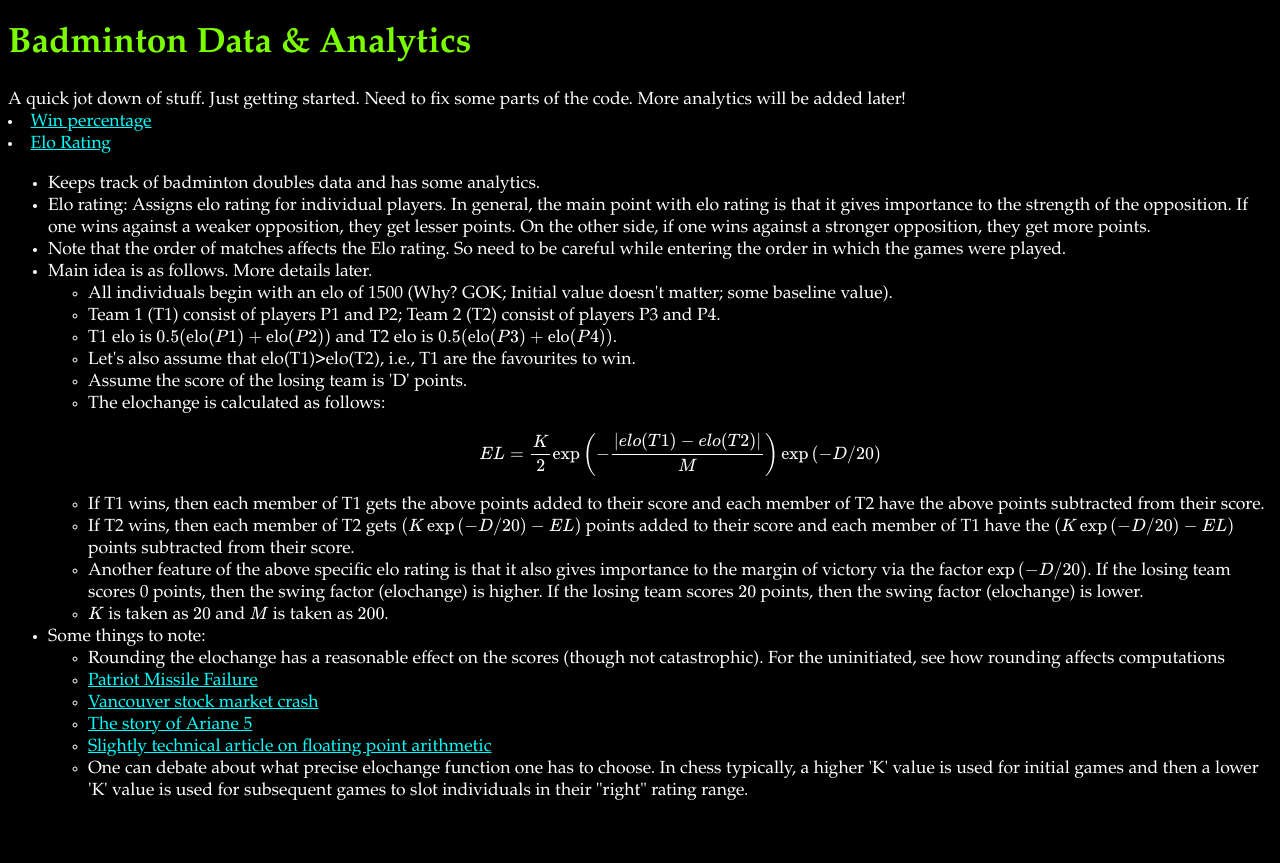
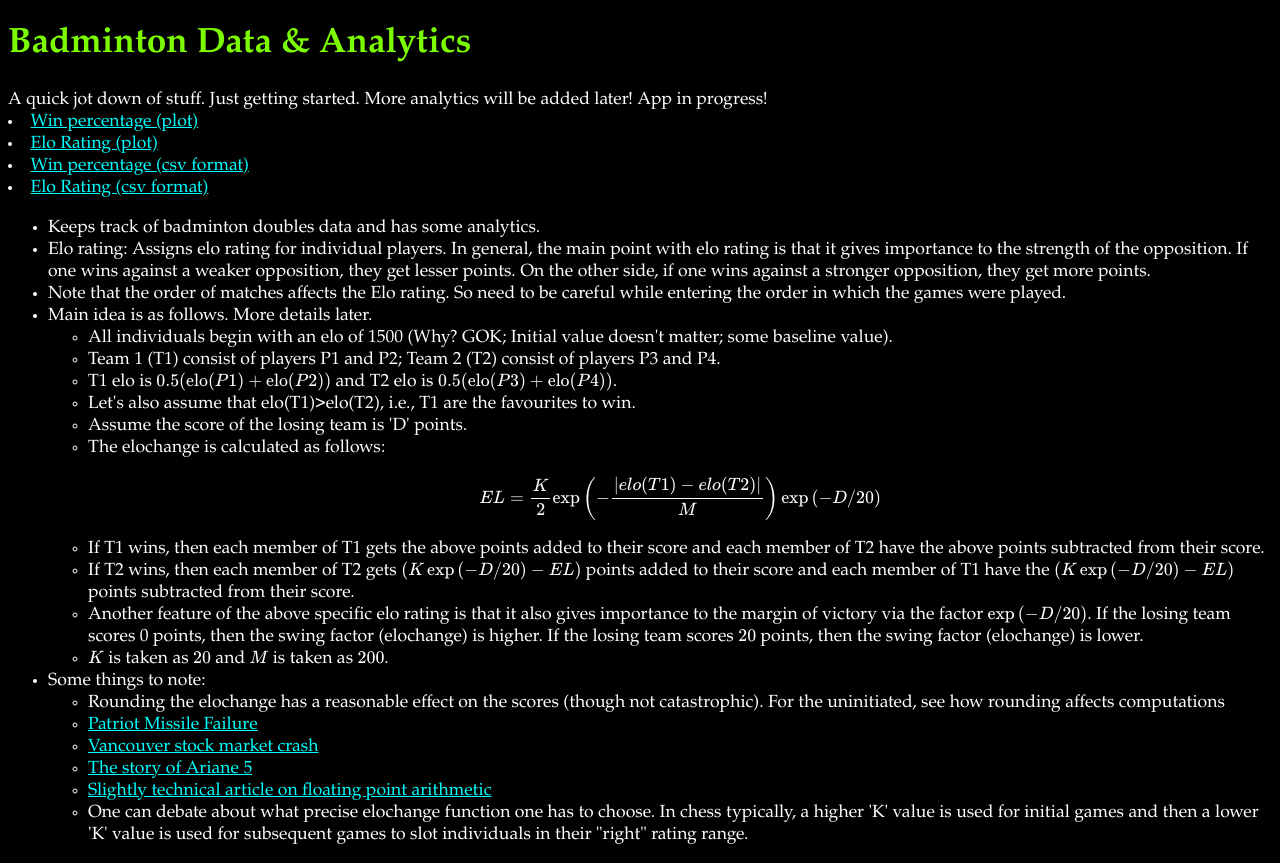
Before and after one commit to sivaramambikasaran/MPL, a plain HTML site: page index.html in a window 1280 px wide. Before the commit the page ends 819 px from the top, so only its background shows below. Drawn offline with nearby package versions, Linux system fonts and the light colour scheme; some packages are replaced by stand-ins of ours.

Commit message:
in python

```diff
--- a/index.html
+++ b/index.html
@@ -19,10 +19,12 @@ A:hover{color:red}
 
 <h1><font color="lawngreen">Badminton Data & Analytics</font></h1>
 
-A quick jot down of stuff. Just getting started. Need to fix some parts of the code. More analytics will be added later!
+A quick jot down of stuff. Just getting started. More analytics will be added later! App in progress!
 
-<li> <a href="./images/winpercent.png">Win percentage</a> </li>
-<li> <a href="./images/elo.png">Elo Rating</a> </li>
+<li> <a href="./images/winpercent.png">Win percentage (plot)</a> </li>
+<li> <a href="./images/elo.png">Elo Rating (plot)</a> </li>
+<li> <a href="./winpercent.csv">Win percentage (csv format)</a> </li>
+<li> <a href="./elo.csv">Elo Rating (csv format)</a> </li>
 <!-- <li> <a href="./images/Average_points_won.png">Average points won per game</a></li>
 <li> <a href="./images/Average_points_diff.png">Average points different per game</a></li>
 <li> <a href="./images/Elo_rating.png">Matches ranked #1 by win percentage</a> </li>
```
